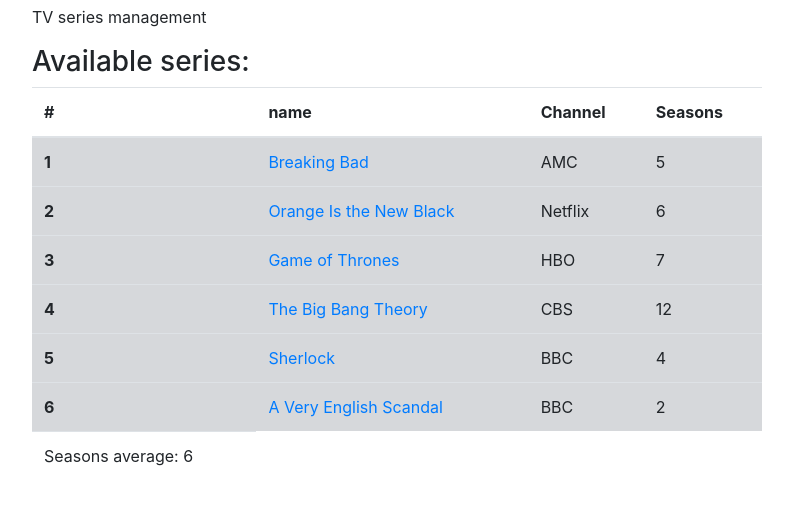
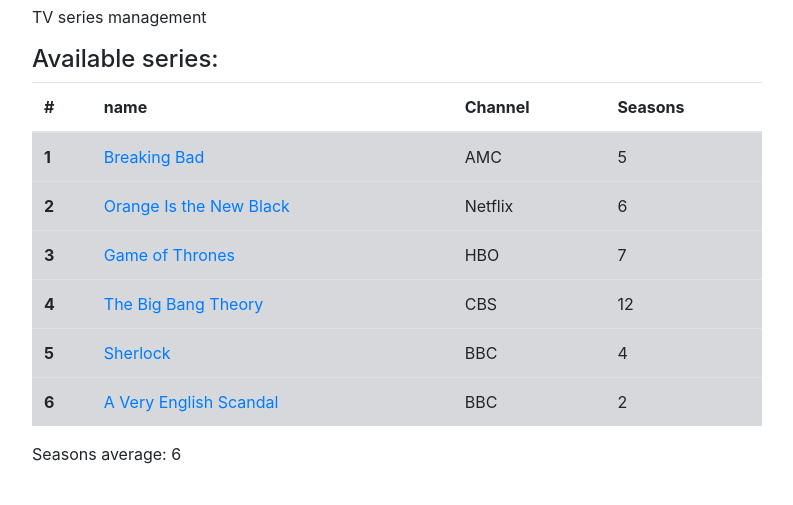
Before and after one commit to Daniel27110/Taller2-TypeScript, a plain HTML site: page index.html in a window 1280 px wide. Shown: the part 51-556 px from the top of the page, without its empty margins (53-846 px from the left). Drawn offline with nearby package versions, Linux system fonts and the light colour scheme.

Commit message:
Fixed average position

```diff
--- a/index.html
+++ b/index.html
@@ -27,7 +27,7 @@
     <div class="container">
         <div class="row">
             <div class="col-12">
-                <h3>Available series:</h3>
+                <h4>Available series:</h4>
             </div>
         </div>
     </div>
@@ -49,18 +49,18 @@
                     <tbody id="seriesTable">
                     </tbody>
 
-                    <!-- Promedio de temporadas de todas las series-->
+                </table>
 
-                    <tfoot>
-                        <tr>
-                            <td id="averageSeasons"></td>
-                        </tr>
-                </table>
+                <!-- Promedio de temporadas de todas las series-->
+
+
+                <p id="averageSeasons"></p>
+
             </div>
 
             <!-- Card para las series -->
 
-            <div class="col" id="seriesCard"> </div>
+            <div class="col-4" id="seriesCard"> </div>
         </div>
     </div>
 
```
